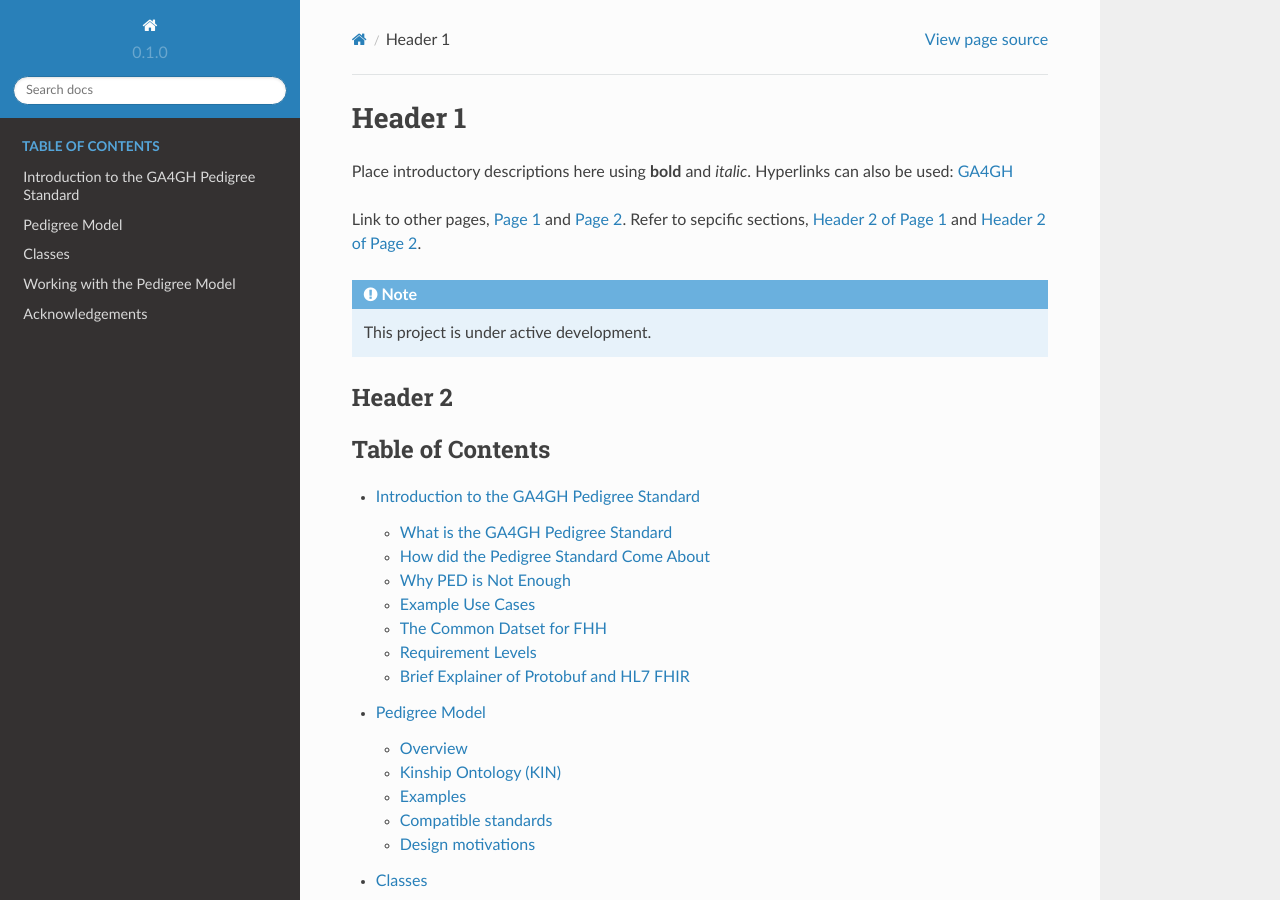
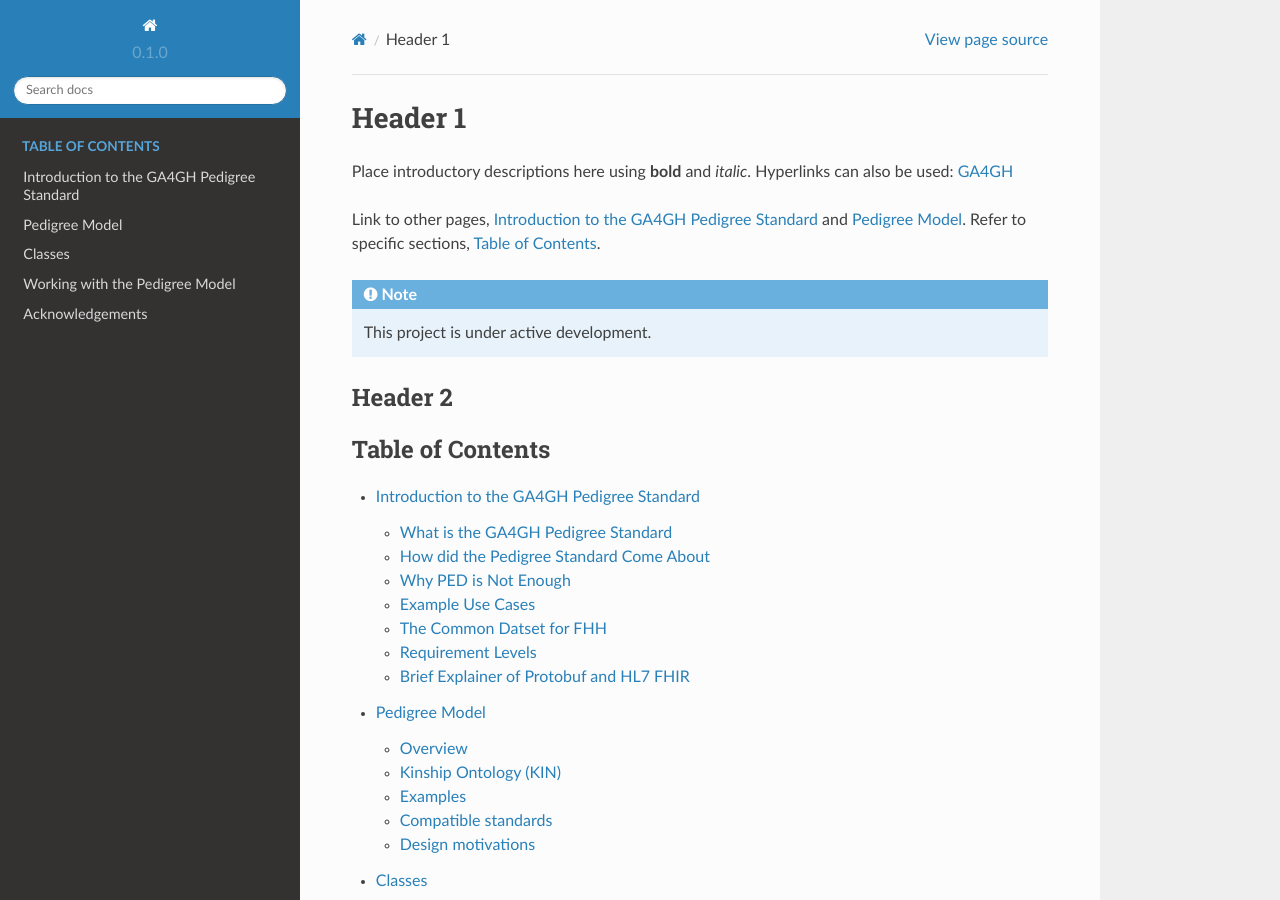
Before and after one commit to ga4gh/pedigree, a Sphinx documentation site: the page built from docs/source/index.rst, in a window 1280 px wide and 900 px high. Built offline with Sphinx 7.4.7 and the Read the Docs theme 2.0.0, drawn with Linux system fonts in a browser that asks for light colours.

```diff
--- a/docs/source/index.rst
+++ b/docs/source/index.rst
@@ -4,8 +4,8 @@ Header 1
 Place introductory descriptions here using **bold** and *italic*.
 Hyperlinks can also be used: `GA4GH <https://www.ga4gh.org/>`_
 
-Link to other pages, :doc:`page_1` and :doc:`page_2`.
-Refer to sepcific sections, :ref:`reference 1` and :ref:`reference 2`.
+Link to other pages, :doc:`introduction` and :doc:`pedigree-model`.
+Refer to specific sections, :ref:`reference 1`.
 
 .. note::
 
--- a/docs/source/page_1.rst
+++ /dev/null
@@ -1,20 +0,0 @@
-Page 1
-======
-
-.. _reference 1:
-
-Header 2 of Page 1
-------------------
-
-Put content here.
-Remember header names under the same depth should be unique.
-
-Put code here by either ``backticks``,
-
-.. code-block:: console
-
-   (.venv) $ code
-
-, or
-
->>> code
--- a/docs/source/page_2.rst
+++ /dev/null
@@ -1,11 +0,0 @@
-Page 2
-======
-
-.. autosummary::
-   :toctree: generated
-
-
-.. _reference 2:
-
-Header 2 of Page 2
-------------------
```
Also changed, not shown: other parts of docs/source/index.rst (+2 -0 lines).
